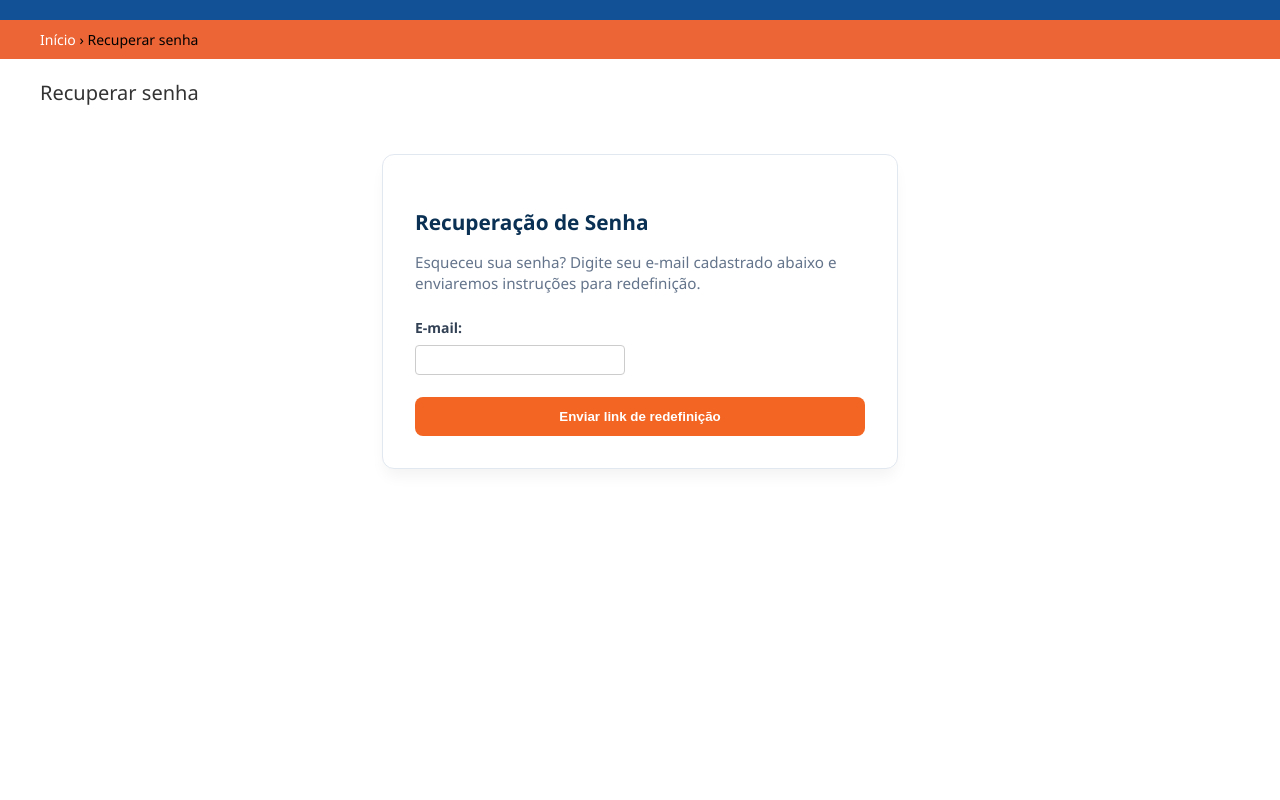
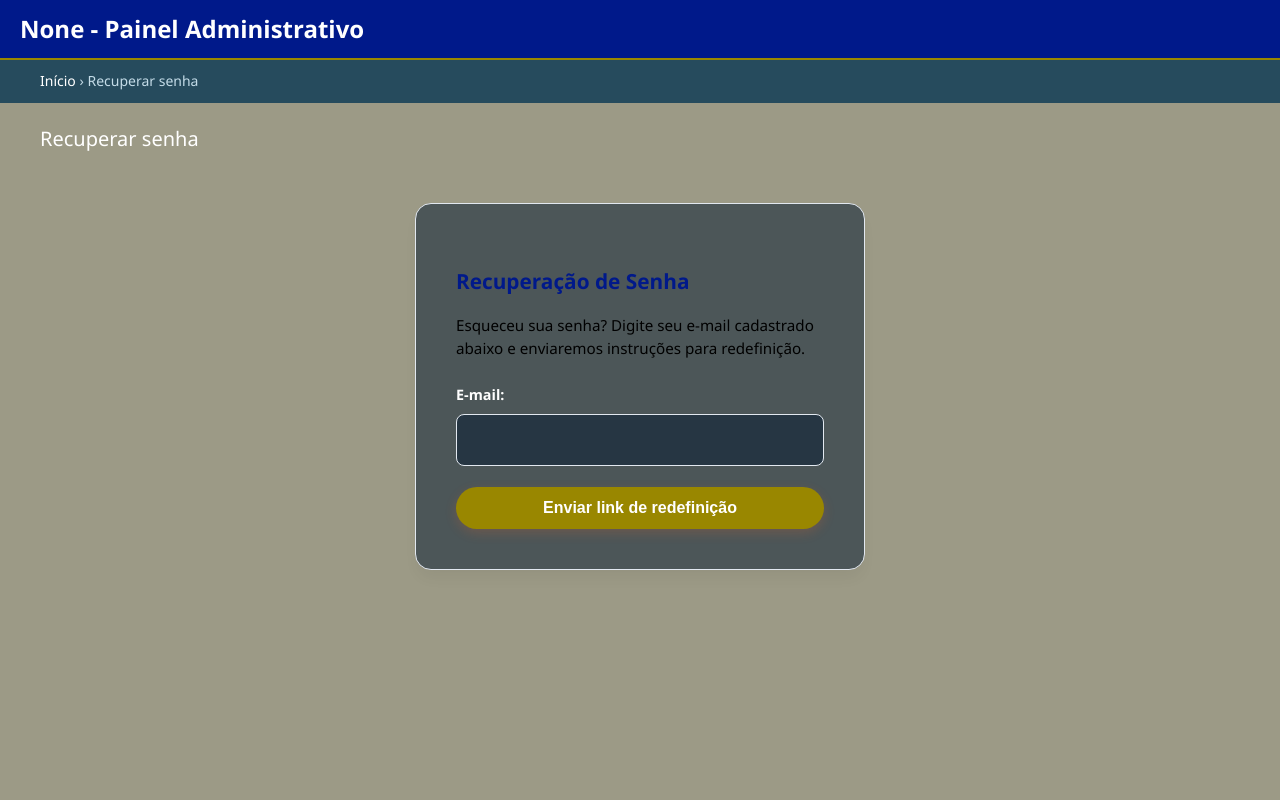
Before and after one commit to apollohardrock/ouvidoria, a Django app: page /admin/password_reset/ in a window 1280 px wide. Run offline with Django 5.2, Linux system fonts and the light colour scheme.

Commit message:
Adequações ao modelo padrão

```diff
--- a/assets/css/acompanhar.css
+++ b/assets/css/acompanhar.css
@@ -15,7 +15,7 @@ body {
     background-color: var(--primary-color);
 
     /* Filtro escuro neutro (preto transparente) que se adapta a qualquer imagem de cliente */
-    background-image: linear-gradient(rgba(0, 0, 0, 0.5), rgba(0, 0, 0, 0.8)), url('../img/background-bigcard.jpg');
+    background-image: linear-gradient(rgba(10, 49, 83, 0.7), rgba(10, 49, 83, 0.9)), url('../img/background-bigcard.jpg');
     background-size: cover;
     background-position: center;
     background-repeat: no-repeat;
--- a/assets/css/base_site.css
+++ b/assets/css/base_site.css
@@ -0,0 +1,167 @@
+/* Ajustes gerais do container do admin */
+#container {
+    background-color: var(--bg-main);
+    font-family: var(--font-stack, 'Montserrat', sans-serif);
+}
+
+/* Cabeçalho do Painel Administrativo */
+#header {
+    background-color: var(--primary-color);
+    color: var(--text-main);
+    border-bottom: 2px solid var(--secondary-color);
+    padding: 10px 20px;
+}
+
+#header #branding h1 a {
+    color: var(--text-main);
+    font-weight: 700;
+    text-decoration: none;
+}
+
+#user-tools {
+    color: var(--text-main);
+}
+
+#user-tools a {
+    color: var(--secondary-color);
+    font-weight: 600;
+}
+
+#user-tools a:hover {
+    color: #ffffff;
+    text-decoration: underline;
+}
+
+/* Navegação secundária (Breadcrumbs) */
+.breadcrumbs {
+    background-color: var(--bg-card);
+    color: var(--text-muted);
+    padding: 10px 20px;
+    border-bottom: 1px solid var(--border-color);
+}
+
+.breadcrumbs a {
+    color: var(--primary-color);
+    text-decoration: none;
+}
+
+/* Botões e Ações do Admin */
+.button, input[type=submit], input[type=button], .submit-row input {
+    background: var(--secondary-color) !important;
+    color: #ffffff !important;
+    border-radius: var(--radius-pill, 50px) !important;
+    border: none !important;
+    padding: 10px 20px !important;
+    font-weight: 700 !important;
+    cursor: pointer;
+    transition: filter 0.2s ease;
+}
+
+.button:hover, input[type=submit]:hover {
+    filter: brightness(0.9);
+}
+
+/* Tabelas e Módulos */
+.module {
+    background: var(--bg-card);
+    border: 1px solid var(--border-color);
+    border-radius: var(--radius-base, 16px);
+    box-shadow: 0 4px 6px -1px rgba(15, 23, 42, 0.02);
+    margin-bottom: 20px;
+    overflow: hidden;
+}
+
+.module h2, .module caption {
+    background-color: var(--primary-color);
+    color: #ffffff;
+    padding: 12px 15px;
+    font-size: 1rem;
+}
+
+/* Links internos das tabelas */
+table a:link, table a:visited {
+    color: var(--primary-color);
+}
+
+label {
+    color: var(--text-main) !important;
+}
+
+/* ==========================================================================
+   ESTILOS DA TELA DE RECUPERAÇÃO DE SENHA (password_reset_form.html)
+   ========================================================================== */
+
+.password-reset-wrapper {
+    max-width: 450px;
+    margin: 3rem auto;
+    padding: 2.5rem;
+    background: var(--bg-card);
+    border-radius: var(--radius-base, 12px);
+    border: 1px solid var(--border-color);
+    box-shadow: 0 10px 15px -3px rgba(0, 0, 0, 0.05);
+}
+
+.password-reset-wrapper h2 {
+    color: var(--primary-color);
+    margin-bottom: 1rem;
+    font-size: 1.3rem;
+    font-family: var(--font-stack, 'Montserrat', sans-serif);
+    font-weight: 700;
+}
+
+.password-reset-wrapper p {
+    margin-bottom: 1.5rem;
+    color: var(--text-muted);
+    font-size: 0.95rem;
+    line-height: 1.5;
+}
+
+.password-reset-group {
+    margin-bottom: 1.2rem;
+}
+
+.password-reset-group label {
+    display: block;
+    font-weight: 600;
+    margin-bottom: 0.5rem;
+    color: var(--text-main);
+    font-size: 0.9rem;
+}
+
+.password-reset-group input[type="email"] {
+    width: 100%;
+    padding: 0.85rem 1.1rem;
+    font-family: var(--font-stack, inherit);
+    font-size: 0.98rem;
+    border: 1px solid var(--border-color);
+    border-radius: 8px;
+    background-color: var(--bg-card);
+    color: var(--text-dark);
+    box-sizing: border-box;
+    transition: border-color 0.2s ease, box-shadow 0.2s ease;
+}
+
+.password-reset-group input[type="email"]:focus {
+    outline: none;
+    border-color: var(--primary-color);
+    box-shadow: 0 0 0 4px rgba(0, 96, 151, 0.1);
+}
+
+.btn-password-reset {
+    width: 100%;
+    background-color: var(--secondary-color);
+    color: #ffffff;
+    padding: 12px;
+    border: none;
+    border-radius: var(--radius-pill, 8px);
+    font-weight: 700;
+    font-size: 1rem;
+    cursor: pointer;
+    transition: filter 0.2s ease, box-shadow 0.2s ease;
+    box-shadow: 0 4px 12px rgba(242, 101, 34, 0.2);
+}
+
+.btn-password-reset:hover {
+    filter: brightness(0.9);
+    box-shadow: 0 6px 16px rgba(242, 101, 34, 0.3);
+}
--- a/templates/admin/base_site.html
+++ b/templates/admin/base_site.html
@@ -1,75 +1,19 @@
 {% extends "admin/base.html" %}
+{% load static %}
+
+{% block title %}{{ title }} | {{ CLIENT_NAME }}{% endblock %}
 
 {% block extrastyle %}
     {{ block.super }}
-    <style>
-        /* Oculta o botão de troca de tema no cabeçalho */
-        #theme-toggle {
-            display: none !important;
-        }
-
-        /* Injeta a paleta forçando prioridade máxima em ambos os temas */
-        :root, html[data-theme="light"], html[data-theme="dark"] {
-            --header-bg: #125196 !important;
-            --header-color: #ffffff !important;
-
-            --primary: #125196 !important;
-            --secondary: #EC6536 !important;
-
-            --button-bg: #2563eb !important;
-            --button-hover-bg: #1d4ed8 !important;
-
-            --link-fg: #2563eb !important;
-            --link-hover-color: #1d4ed8 !important;
-        }
-
-        .breadcrumbs {
-            background: #EC6536 !important;
-            color: #000 !important;
-        }
-
-        .app-list {
-            border: #EC6536;
-            border-color: #000;
-        }
-
-        /* ==========================================================================
-        AJUSTES FINOS NO CHAT DO PAINEL ADMINISTRATIVO
-        ========================================================================== */
-
-        /* 1. Reduz a altura da caixa de texto (textarea) para acompanhar o texto de forma compacta */
-        .inline-group .tabular td.original p{
-            position: fixed !important;
-        }
-        .inline-group .tabular textarea {
-            height: 45px !important;
-            min-height: 40px !important;
-            max-height: 120px;
-            resize: vertical;
-            width: 100% !important;
-        }
-
-        /* 2. Alinha os elementos verticalmente na tabela */
-        .inline-group .tabular td {
-            vertical-align: middle !important;
-        }
-
-        /* 3. Oculta o botão 'Choose File' e o campo de arquivo quando não houver nova seleção necessária nas linhas existentes */
-        .inline-group .tabular tr.has_original input[type="file"] {
-            display: none !important;
-        }
-
-
-
-    </style>
+    <!-- global -->
+    <link rel="stylesheet" href="{% static 'css/identidade.css' %}">
+    <link rel="stylesheet" href="{% static 'css/base.css' %}">
+    <!-- Importação do CSS específico do admin separada em arquivo dedicado -->
+    <link rel="stylesheet" href="{% static 'css/base_site.css' %}">
 {% endblock %}
 
-{% block extrahead %}
-    {{ block.super }}
-    <script>
-        // Trava o painel no tema claro assim que a página carrega
-        document.addEventListener('DOMContentLoaded', function() {
-            document.documentElement.setAttribute('data-theme', 'light');
-        });
-    </script>
+{% block branding %}
+    <h1 id="site-name">
+        <a href="{% url 'admin:index' %}">{{ CLIENT_NAME }} - Painel Administrativo</a>
+    </h1>
 {% endblock %}
--- a/templates/registration/password_reset_form.html
+++ b/templates/registration/password_reset_form.html
@@ -2,20 +2,20 @@
 {% load i18n static %}
 
 {% block content %}
-<div style="max-width: 450px; margin: 3rem auto; padding: 2rem; background: #fff; border-radius: 12px; border: 1px solid #e2e8f0; box-shadow: 0 10px 15px -3px rgba(0,0,0,0.05);">
-    <h2 style="color: #0a3153; margin-bottom: 1rem; font-size: 1.3rem;">Recuperação de Senha</h2>
-    <p style="margin-bottom: 1.5rem; color: #64748b; font-size: 0.95rem;">
+<div class="password-reset-wrapper">
+    <h2>Recuperação de Senha</h2>
+    <p>
         Esqueceu sua senha? Digite seu e-mail cadastrado abaixo e enviaremos instruções para redefinição.
     </p>
 
     <form action="" method="post">
         {% csrf_token %}
-        <div style="margin-bottom: 1.2rem;">
+        <div class="password-reset-group">
             {{ form.email.errors }}
-            <label for="id_email" style="display: block; font-weight: 600; margin-bottom: 0.5rem; color: #334155;">E-mail:</label>
+            <label for="id_email">E-mail:</label>
             {{ form.email }}
         </div>
-        <button type="submit" style="width: 100%; background-color: #f26522; color: #fff; padding: 12px; border: none; border-radius: 8px; font-weight: 700; cursor: pointer;">
+        <button type="submit" class="btn-password-reset">
             Enviar link de redefinição
         </button>
     </form>
```
Also changed, not shown: 3 other files.
